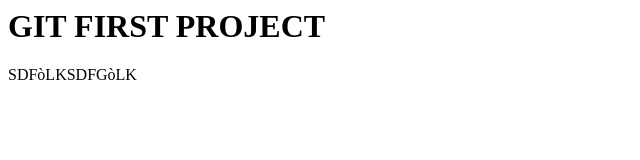
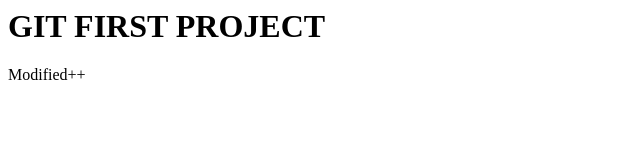
Before and after one commit to Closgith20/CyberCourse_Test, a plain HTML site: page index.html in a window 1280 px wide. Shown: the full height of the page, 0-640 px from the left. Drawn offline with Linux system fonts and the light colour scheme.

Commit message:
Added '++'

```diff
--- a/index.html
+++ b/index.html
@@ -2,7 +2,7 @@
 
 <body>
     <h1>GIT FIRST PROJECT</h1>
-    <p>SDFòLKSDFGòLK</p>
+    <p>Modified++</p>
 </body>
 
 </html>
```
